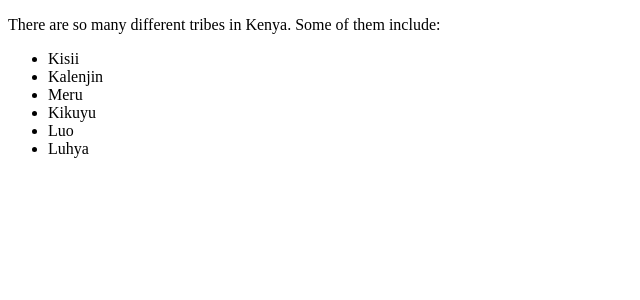
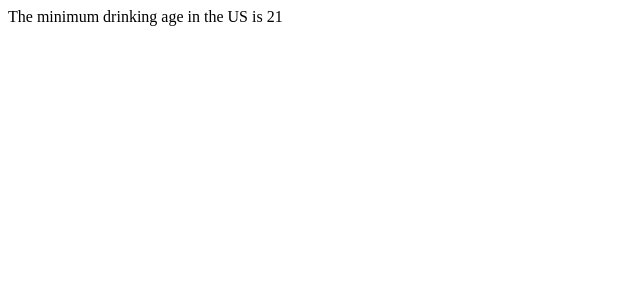
Before and after one commit to adala-wanyande/ap-homework, a React (Create React App) app: page / in a window 1280 px wide. Shown: the top 300 px of the page, without its empty margins (0-640 px from the left). Built offline with nearby package versions, Linux system fonts and the light colour scheme.

Commit message:
feat: complete context/provider assignment

```diff
--- a/src/App.tsx
+++ b/src/App.tsx
@@ -1,11 +1,13 @@
 import { useState } from "react";
-import Tribes from "./components/Tribes";
+import Parent from "./components/Parent";
+import { AgeContext } from "./context/AgeContext";
 
 function App() {
+  const [age, setAge] = useState<Age>(21);
   return (
-    <>
-      <Tribes/>
-    </>
+    <AgeContext.Provider value={{ age }}>
+      <Parent />
+    </AgeContext.Provider>
   );
 }
 
--- a/src/components/FirstChild.tsx
+++ b/src/components/FirstChild.tsx
@@ -2,7 +2,7 @@ import React from "react";
 import SecondChild from "./SecondChild";
 
 const FirstChild = () => {
-  return <SecondChild />;
+    return <SecondChild />;
 };
 
 export default FirstChild;
--- a/src/components/Parent.tsx
+++ b/src/components/Parent.tsx
@@ -2,12 +2,8 @@ import React, { useState } from "react";
 import FirstChild from "./FirstChild";
 
 const Parent = () => {
-  const [age, setAge] = useState<age>(21);
-  return (
-    <>
-      <FirstChild />
-    </>
-  );
+  const [age, setAge] = useState<Age>(21);
+  return <FirstChild />;
 };
 
 export default Parent;
--- a/src/components/SecondChild.tsx
+++ b/src/components/SecondChild.tsx
@@ -2,7 +2,7 @@ import React from "react";
 import ThirdChild from "./ThirdChild";
 
 const SecondChild = () => {
-  return <ThirdChild />;
+    return <ThirdChild />;
 };
 
 export default SecondChild;
--- a/src/components/ThirdChild.tsx
+++ b/src/components/ThirdChild.tsx
@@ -3,7 +3,9 @@ import { AgeContext } from "../context/AgeContext";
 
 const ThirdChild = () => {
   const { age } = useContext(AgeContext);
-  return <div>The minimum drinking age in the US is {age}</div>;
+  return (
+    <div>The minimum drinking age in the US is {age}</div>
+  );
 };
 
 export default ThirdChild;
```
